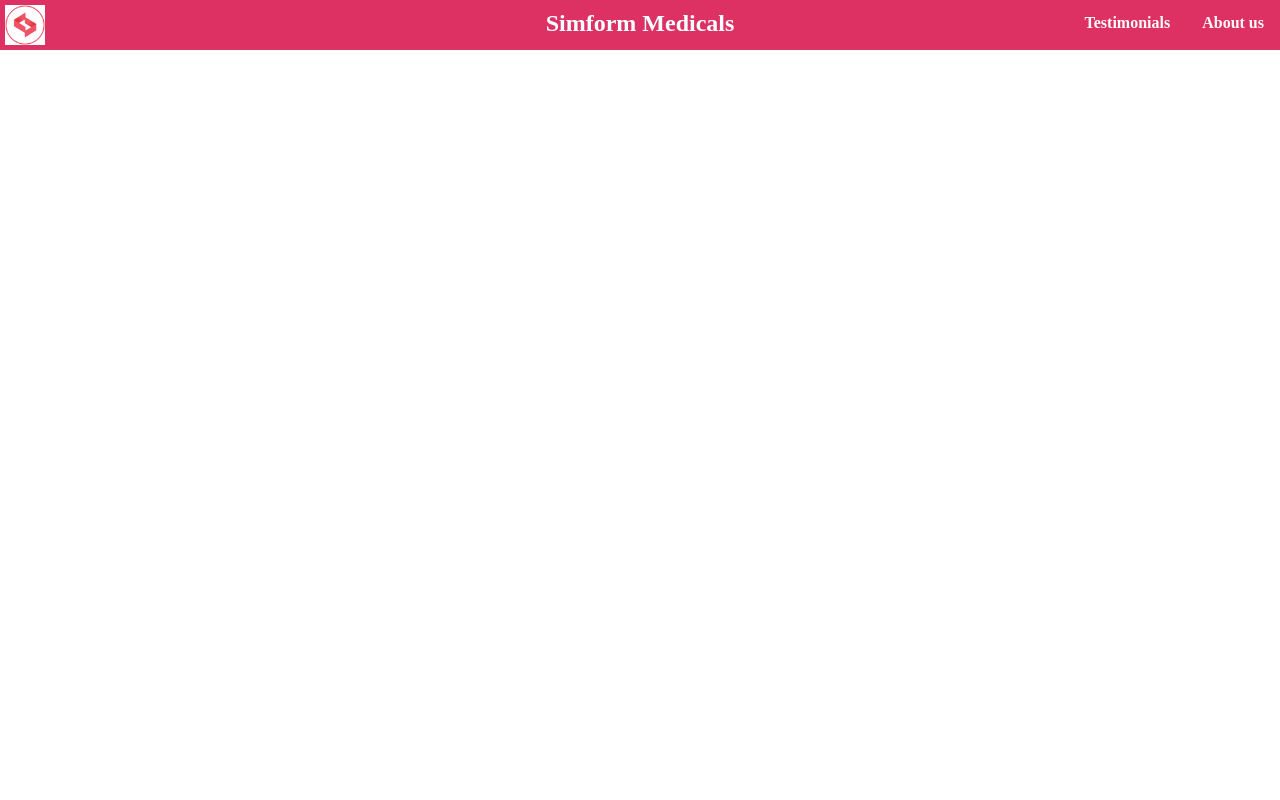
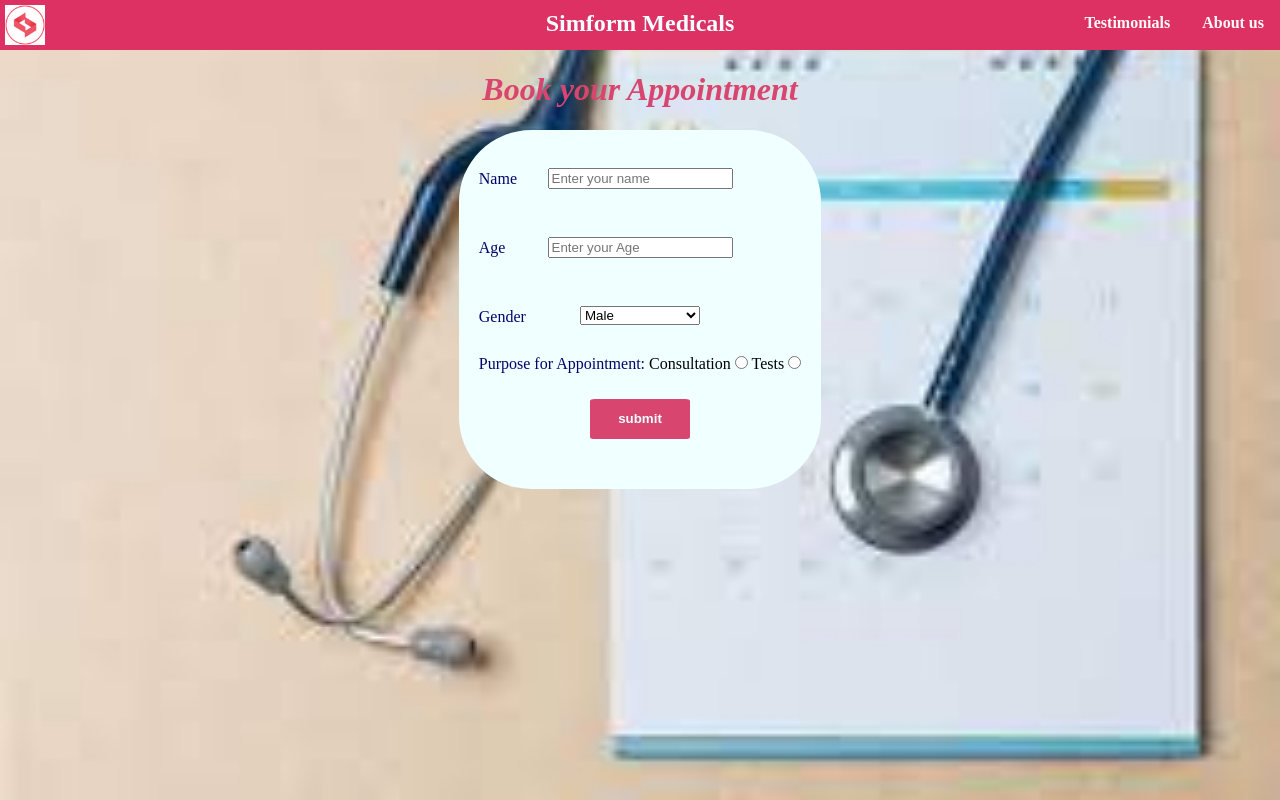
Before and after one commit to Lakshmishreya-Bapatuyeruguti/demo-html-css-practice, a plain HTML site: page index.html in a window 1280 px wide. Drawn offline with Linux system fonts and the light colour scheme.

Commit message:
added form

```diff
--- a/index.html
+++ b/index.html
@@ -17,5 +17,28 @@
 
         </nav>
     </header>
+    <div class="form-title">
+        <h1 class="heading-form">Book your Appointment</h1>
+    </div>
+    <div class="form-container">
+        <form action="">
+            <label class="labels-form">Name</label><input type="text" placeholder="Enter your name" class="input-area"/>
+            <label class="labels-form">Age</label><input type="text" placeholder="Enter your Age" class="input-area"/>
+            <label class="labels-form"> Gender </label><select name="" id="gender-input" class="input-area">
+                <option value="male">Male</option>
+                <option value="female">Female</option>
+                <option value="prefernottosay">Prefer not to say</option>
+            </select>
+            <label class="labels-radio">Purpose for Appointment:</label>
+            <label for="tests">Consultation</label>
+           <input type="radio" id="Consultation" name="firstapp" class="input-area input-area-exception" value="Consultation"/>
+
+           <label for="tests">Tests</label>
+            <input type="radio" id="tests" name="firstapp" class="input-area input-area-exception" value="Tests"/>
+           <input type="submit" value="submit" class="input-area btn" >
+        </form>
+
+    </div>
+
 </body>
 </html>
--- a/styling.css
+++ b/styling.css
@@ -1,14 +1,19 @@
 body{
     margin: 0;
+    background-image: url("download.jpeg");
+    background-repeat: no-repeat;
+   background-size:cover;
 }
 #nav-bar{
     background-color:	#DE3163;
     overflow:hidden;
     height:50px;
-    text-align: right;
+    /* text-align: right; */
+    /* justify-content: center; */
 
 
 }
+
 .nav-list{
     color: snow;
     text-decoration: none;
@@ -34,3 +39,49 @@ body{
     padding-top: 10px;
     color: azure;
 }
+.heading-form{
+    color:#d8456f;
+    text-align: center;
+    font-style: italic;
+}
+.input-area{
+    display: block;
+    margin: auto;
+   margin-bottom: 30px;
+}
+.form-container{
+    margin: auto;
+    padding: 20px;
+    /* text-align: center; */
+    background-color:azure;
+    width: max-content;
+    border-radius: 20%;
+
+
+
+}
+.labels-form{
+    position: relative;
+    top:20px;
+   color:rgb(3, 3, 105);
+   font-weight: 500;
+}
+.input-area-exception{
+    display: inline;
+
+}
+.btn{
+    width: 100px;
+    height: 40px;
+    background-color: #d8456f;
+    color: azure;
+    border: 0ch;
+    font-weight: 700;
+    border-radius: 5%;
+}
+.temp{
+    background-color: black;
+}
+.labels-radio{
+    color:rgb(3, 3, 105);
+}
```
Also changed, not shown: download.jpeg (added), images.jpeg (added).
